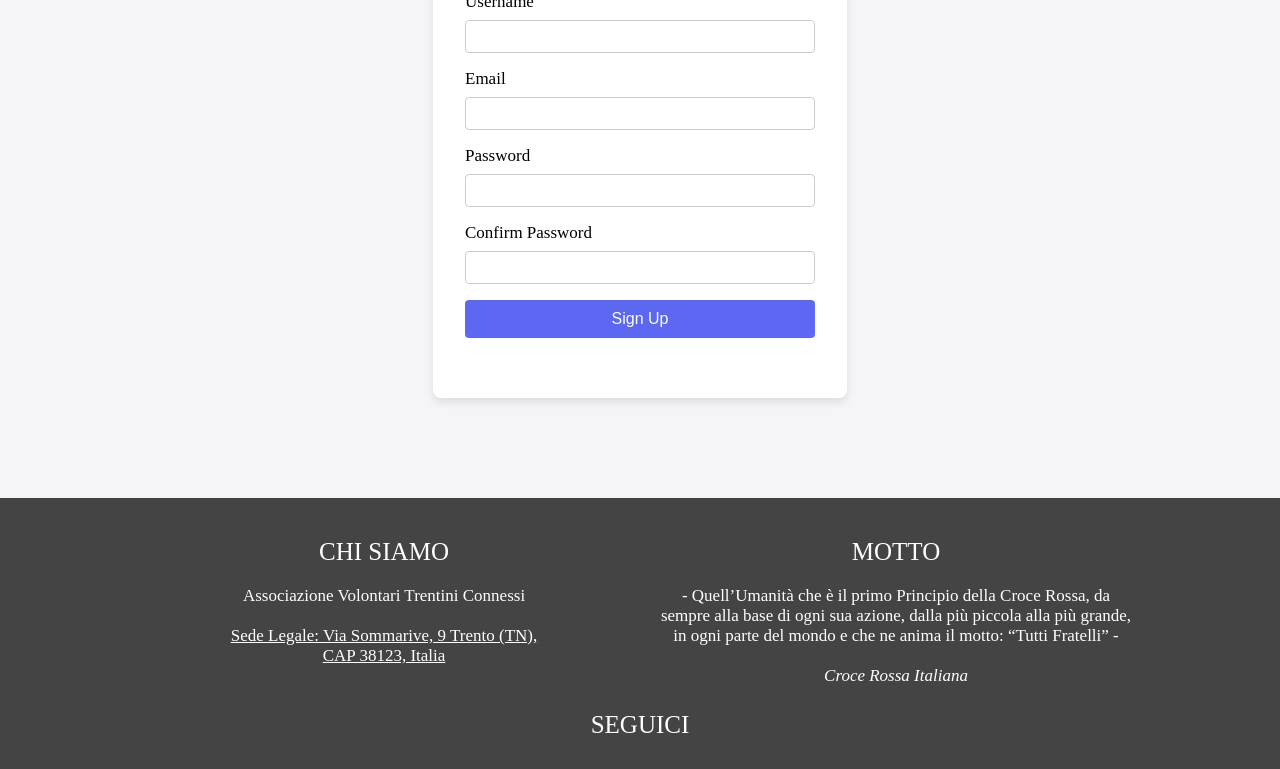
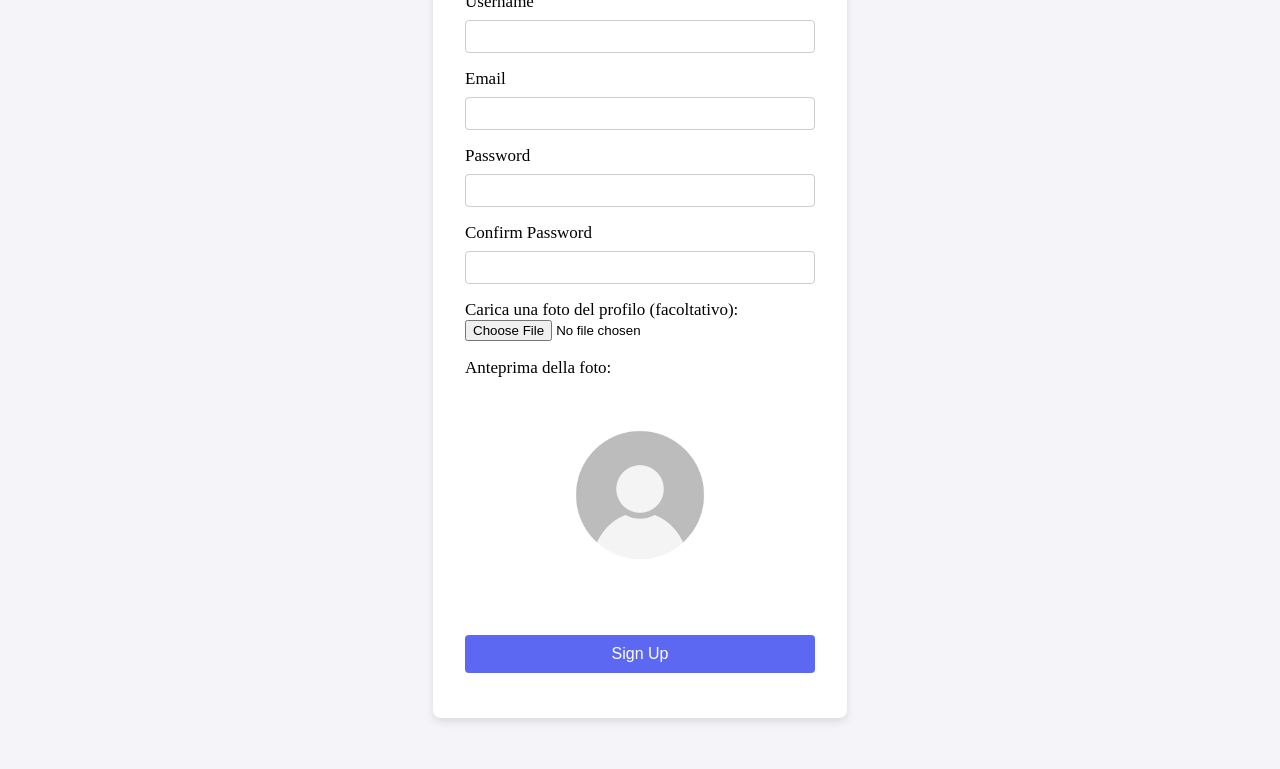
Before and after one commit to yksop/Ingegneria_Del_Software, a Vue app in the folder frontend/: page /registration in a window 1280 px wide. Shown: the part 730-1499 px from the top of the page. Built offline with nearby package versions, Linux system fonts and the light colour scheme; no server answers; grey boxes are pictures that could not be loaded.

Commit message:
Added only frontend to load image [FUTURE FUNCTIONALITY]

```diff
--- a/frontend/src/views/RegistrationView.vue
+++ b/frontend/src/views/RegistrationView.vue
@@ -49,6 +49,13 @@
           required
         />
       </div>
+      <label for="file">Carica una foto del profilo (facoltativo):</label>
+      <input type="file" id="file" @change="onFileChange" />
+      <div class="preview">
+        <p>Anteprima della foto:</p>
+        <img :src="imageData" v-if="imageData" alt="Anteprima"/>
+        <img src="@/assets/user_profile.jpeg" v-else alt="Anteprima"/>
+      </div>
       <button type="submit">Sign Up</button>
     </form>
   </div>
@@ -78,11 +85,13 @@ export default {
         operator118: {
           isOperator118: false,
         },
+        file: null,
       },
       emailValid: true,
       passwordValid: true,
       passwordMatch: true,
       emailErrorMessage: "",
+      imageData: null,
     };
   },
   methods: {
@@ -167,6 +176,17 @@ export default {
       }
       return true;
     },
+    onFileChange(event) {
+      const file = event.target.files[0];
+      if (file) {
+        this.file = file;
+        const reader = new FileReader();
+        reader.onload = (e) => {
+          this.imageData = e.target.result;
+        };
+        reader.readAsDataURL(file);
+      }
+    },
   },
   created() {
     this.getUserLocation();
@@ -188,12 +208,24 @@ export default {
   border-radius: 8px;
   box-shadow: 0 4px 8px rgba(0, 0, 0, 0.1);
   width: 350px;
-  height: 600px;
+  height: 920px;
 }
 
 h2 {
   text-align: center;
   color: #333;
+}
+
+.preview {
+  margin-top: 10px;
+  margin-bottom: 40px;
+}
+
+.preview img {
+  max-width: 100%;
+  max-height: 200px;
+  display: block;
+  margin: 0 auto;
 }
 
 .input-group {
```
Also changed, not shown: frontend/src/assets/user_profile.jpeg (added).
